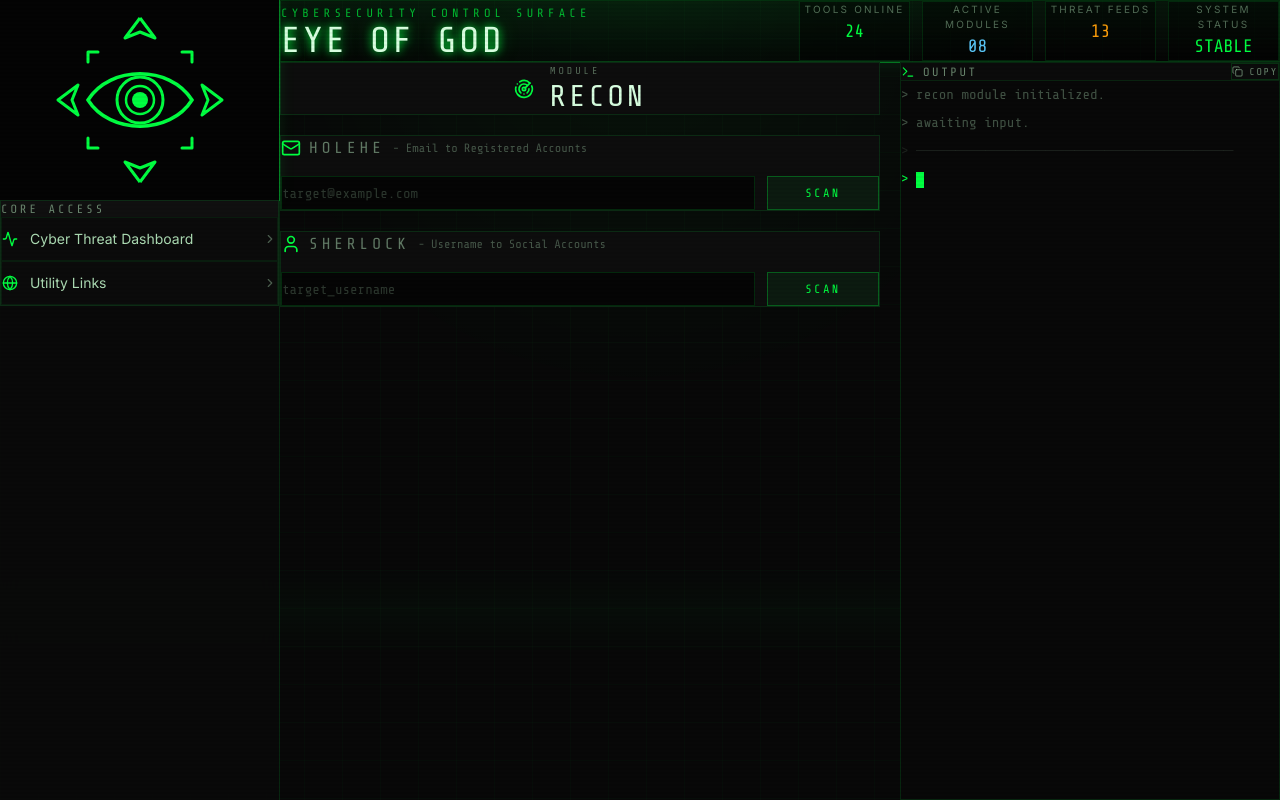
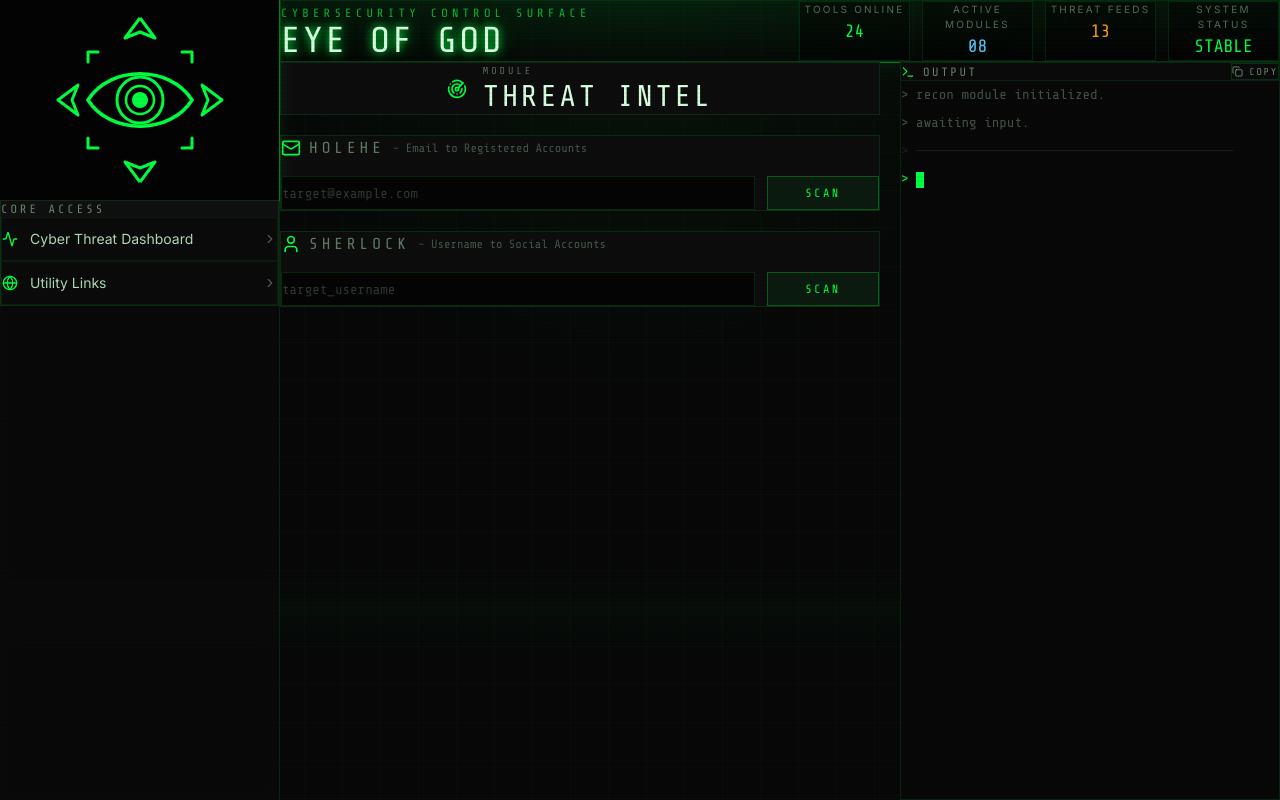
Before and after one commit to RykerWilder/eye-of-god, a React (Vite) app in the folder frontend/: page /threat-intel in a window 1280 px wide. Built offline with nearby package versions, Linux system fonts and the light colour scheme.

Commit message:
fix: title

```diff
--- a/frontend/index.html
+++ b/frontend/index.html
@@ -4,7 +4,7 @@
     <meta charset="UTF-8" />
     <link rel="icon" type="image/svg+xml" href="/favicon.svg" />
     <meta name="viewport" content="width=device-width, initial-scale=1.0" />
-    <title>Predator</title>
+    <title>Eye of God</title>
     <link rel="preconnect" href="https://fonts.googleapis.com">
     <link rel="preconnect" href="https://fonts.gstatic.com" crossorigin>
     <link href="https://fonts.googleapis.com/css2?family=Share+Tech+Mono&family=Inter:wght@300..700&display=swap" rel="stylesheet">
--- a/frontend/src/pages/threatIntel/ThreatIntel.jsx
+++ b/frontend/src/pages/threatIntel/ThreatIntel.jsx
@@ -89,7 +89,7 @@
               Module
             </p>
             <h2 className="font-['Share_Tech_Mono'] text-3xl uppercase tracking-[0.1em] text-[#d8ffe0]">
-              Recon
+              Threat Intel
             </h2>
           </div>
         </div>
```
